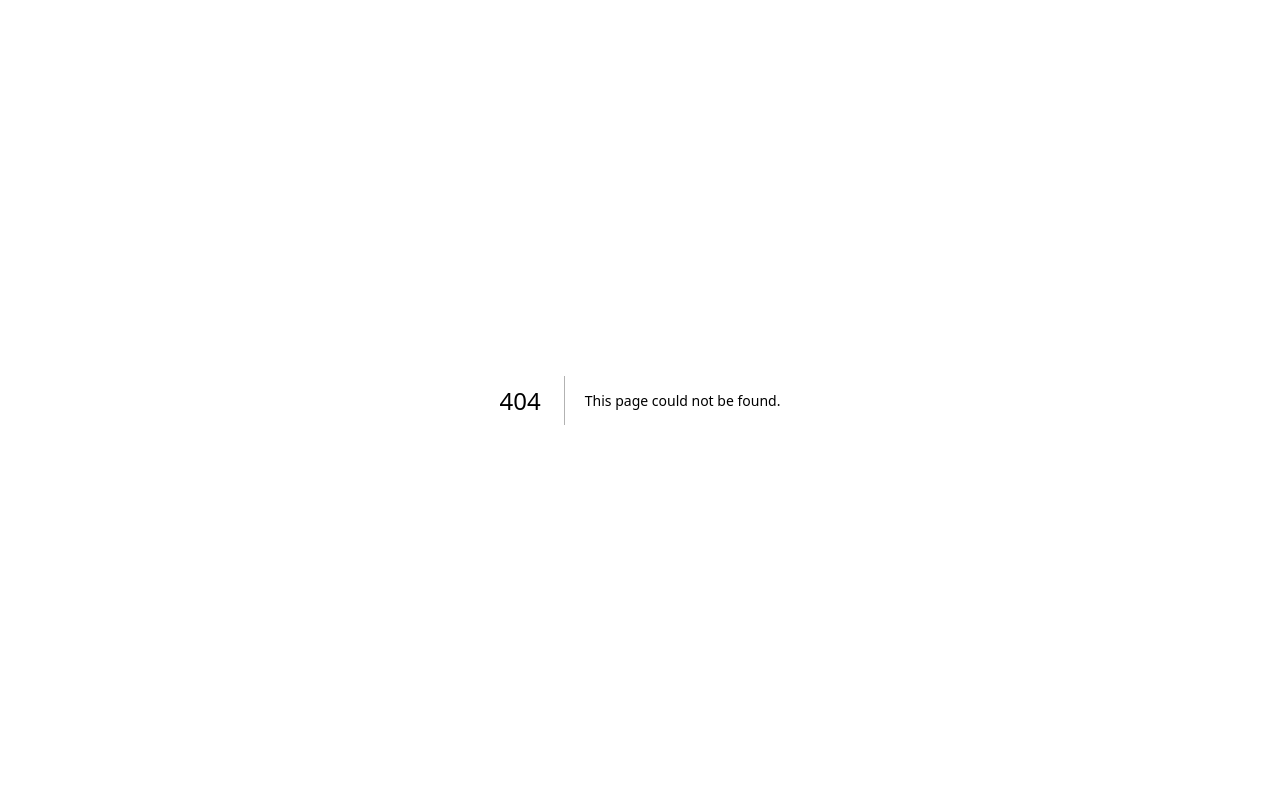
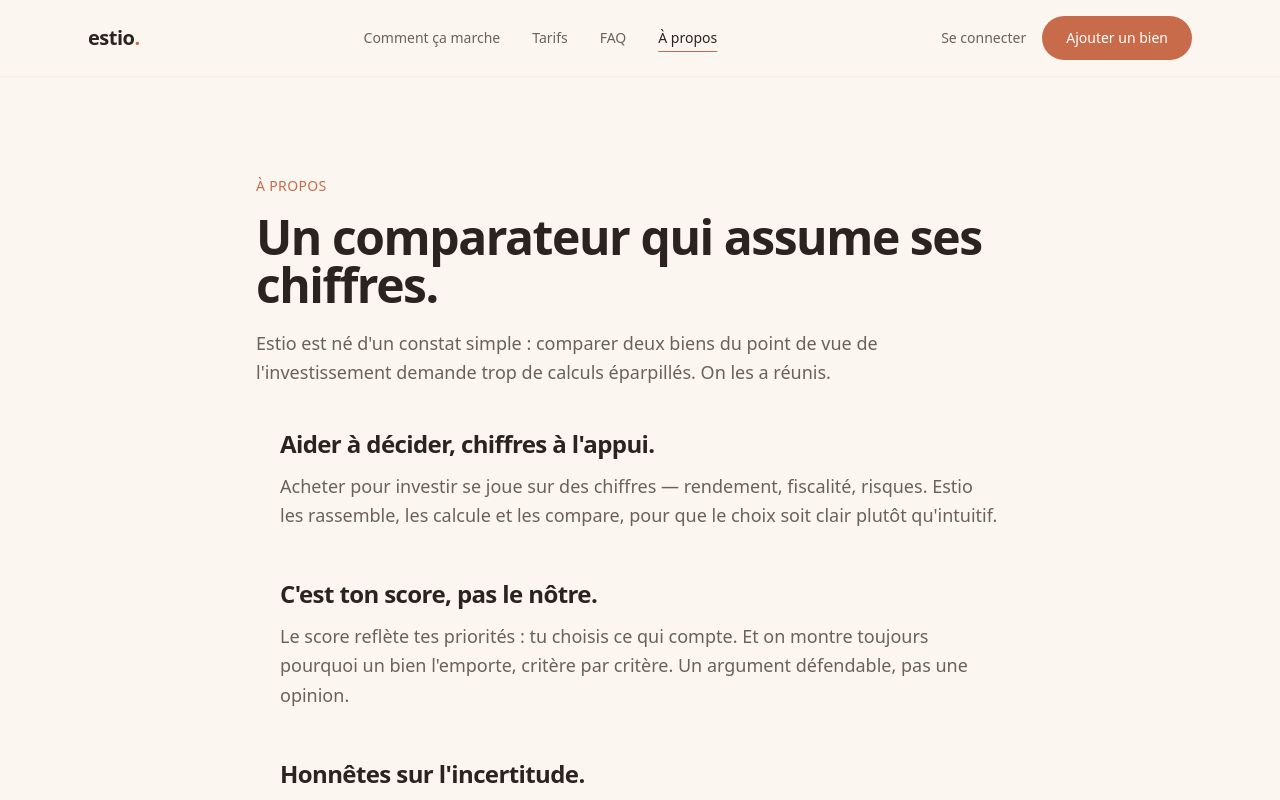
Before and after one commit to mcflyvpro-art/comparateurimo, a Next.js app: page /a-propos in a window 1280 px wide. Before the commit this address had no page. Shown: the top 800 px of the page. Built offline with nearby package versions, Linux system fonts and the light colour scheme; a web font is replaced by a local one.

Commit message:
feat(site): page À propos

```diff
--- /dev/null
+++ b/src/app/(marketing)/a-propos/page.tsx
@@ -0,0 +1,52 @@
+import type { Metadata } from "next";
+import { PageHeader } from "@/components/marketing/PageHeader";
+import { Reveal } from "@/components/landing/Reveal";
+
+export const metadata: Metadata = {
+  title: "À propos — Estio",
+  description:
+    "Estio aide les investisseurs à décider, chiffres à l'appui. Un score personnalisé, transparent, jamais une boîte noire.",
+};
+
+const blocs = [
+  {
+    titre: "Aider à décider, chiffres à l'appui.",
+    texte:
+      "Acheter pour investir se joue sur des chiffres — rendement, fiscalité, risques. Estio les rassemble, les calcule et les compare, pour que le choix soit clair plutôt qu'intuitif.",
+  },
+  {
+    titre: "C'est ton score, pas le nôtre.",
+    texte:
+      "Le score reflète tes priorités : tu choisis ce qui compte. Et on montre toujours pourquoi un bien l'emporte, critère par critère. Un argument défendable, pas une opinion.",
+  },
+  {
+    titre: "Honnêtes sur l'incertitude.",
+    texte:
+      "Les projections de revente sont des scénarios, pas des promesses. La granularité des données varie. On le dit clairement, à chaque fois.",
+  },
+];
+
+export default function APropos() {
+  return (
+    <>
+      <PageHeader
+        eyebrow="À propos"
+        title="Un comparateur qui assume ses chiffres."
+        intro="Estio est né d'un constat simple : comparer deux biens du point de vue de l'investissement demande trop de calculs éparpillés. On les a réunis."
+      />
+
+      <section className="mx-auto max-w-3xl px-6 pb-20">
+        <div className="flex flex-col gap-12">
+          {blocs.map((b, i) => (
+            <Reveal key={b.titre} delay={i * 0.05}>
+              <h2 className="font-sans text-2xl font-semibold tracking-tight text-text">
+                {b.titre}
+              </h2>
+              <p className="mt-3 text-lg leading-relaxed text-muted">{b.texte}</p>
+            </Reveal>
+          ))}
+        </div>
+      </section>
+    </>
+  );
+}
```
